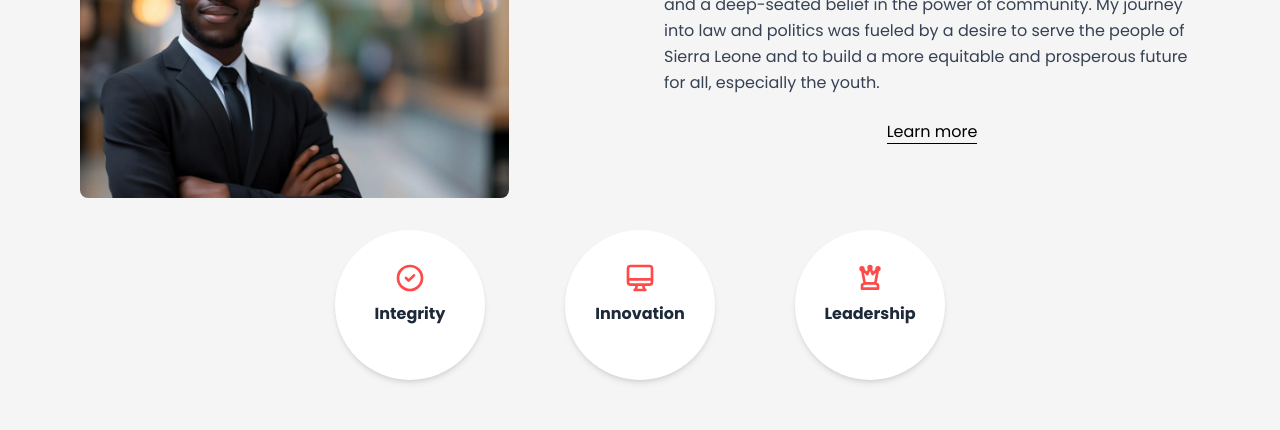
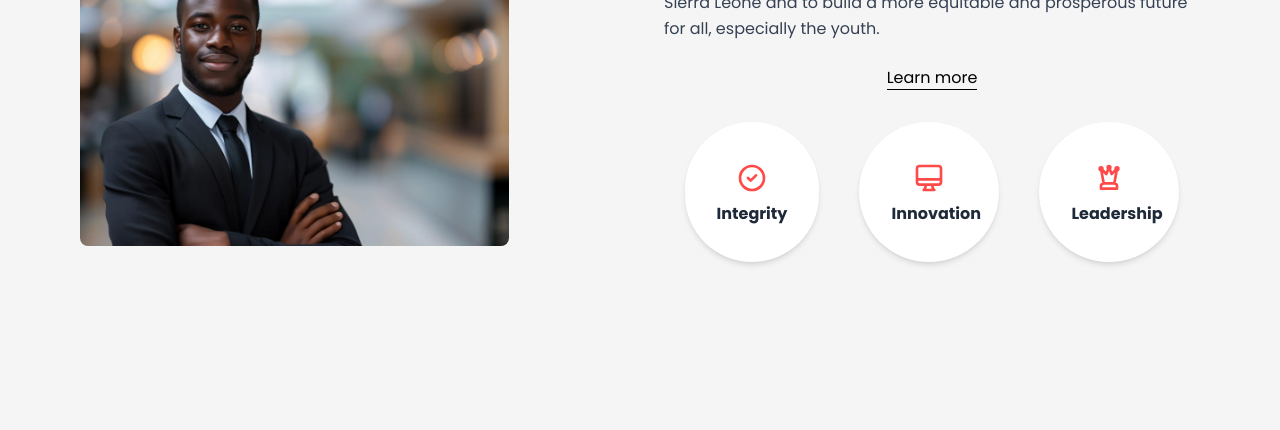
Before and after one commit to ideftbuild/apc-deputy-landing, a React (Vite) app: page / in a window 1280 px wide. Shown: the part 1160-1590 px from the top of the page. Built offline with nearby package versions, Linux system fonts and the light colour scheme.

Commit message:
refactor: move core values to about section

```diff
--- a/src/components/About.tsx
+++ b/src/components/About.tsx
@@ -31,11 +31,11 @@ export default function About() {
                 Learn more
               </a>
             </div>
+
+            <CoreValues />
           </div>
         </div>
       </div>
-
-      <CoreValues />
     </section>
   );
 }
--- a/src/components/CoreValues.tsx
+++ b/src/components/CoreValues.tsx
@@ -79,11 +79,11 @@ const values = [
 export default function CoreValues() {
   return (
     <section id="core-values" className="py-6 md:py-8">
-      <div className="mx-auto px-4 flex flex-row flex-wrap justify-center gap-6 md:gap-20 md:w-[60%] place-items-center">
+      <div className="mx-auto px-4 flex flex-wrap md:flex-nowrap md:flex-row justify-center gap-6 md:gap-10 md:w-[60%] place-items-center">
         {values.map((value) => (
           <div
             key={value.title}
-            className="relative group w-[120px] h-[120px] md:w-[150px] md:h-[150px] md:p-6 p-4 rounded-full shadow-md hover:shadow-xl bg-white"
+            className="relative group w-[120px] h-[120px] md:w-[140px] md:h-[140px] md:p-8 p-4 rounded-full shadow-md hover:shadow-xl bg-white"
           >
             <div className="flex justify-center mt-2 md:mb-2">{value.icon}</div>
             <h3 className="font-bold text-gray-800 text-center">
```
